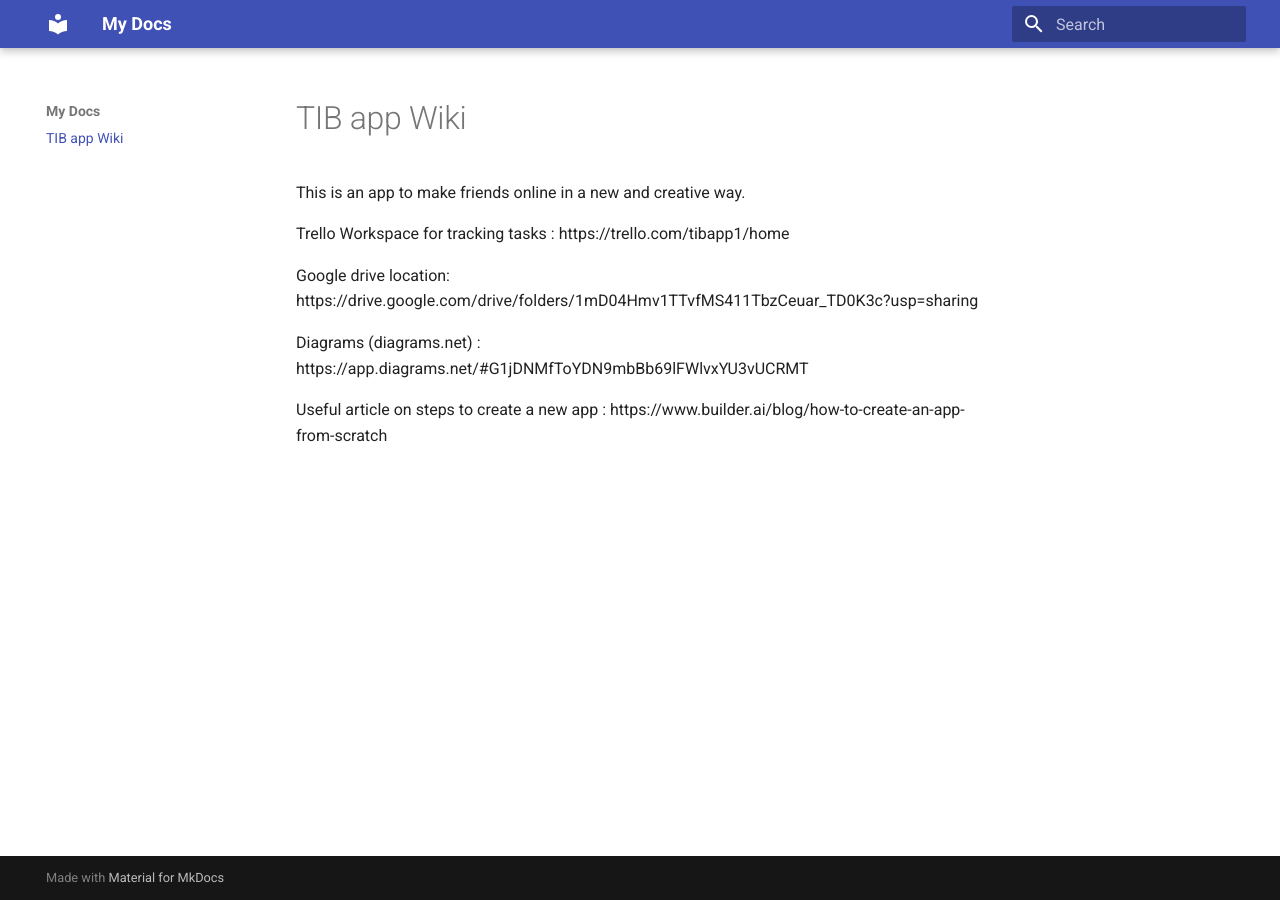
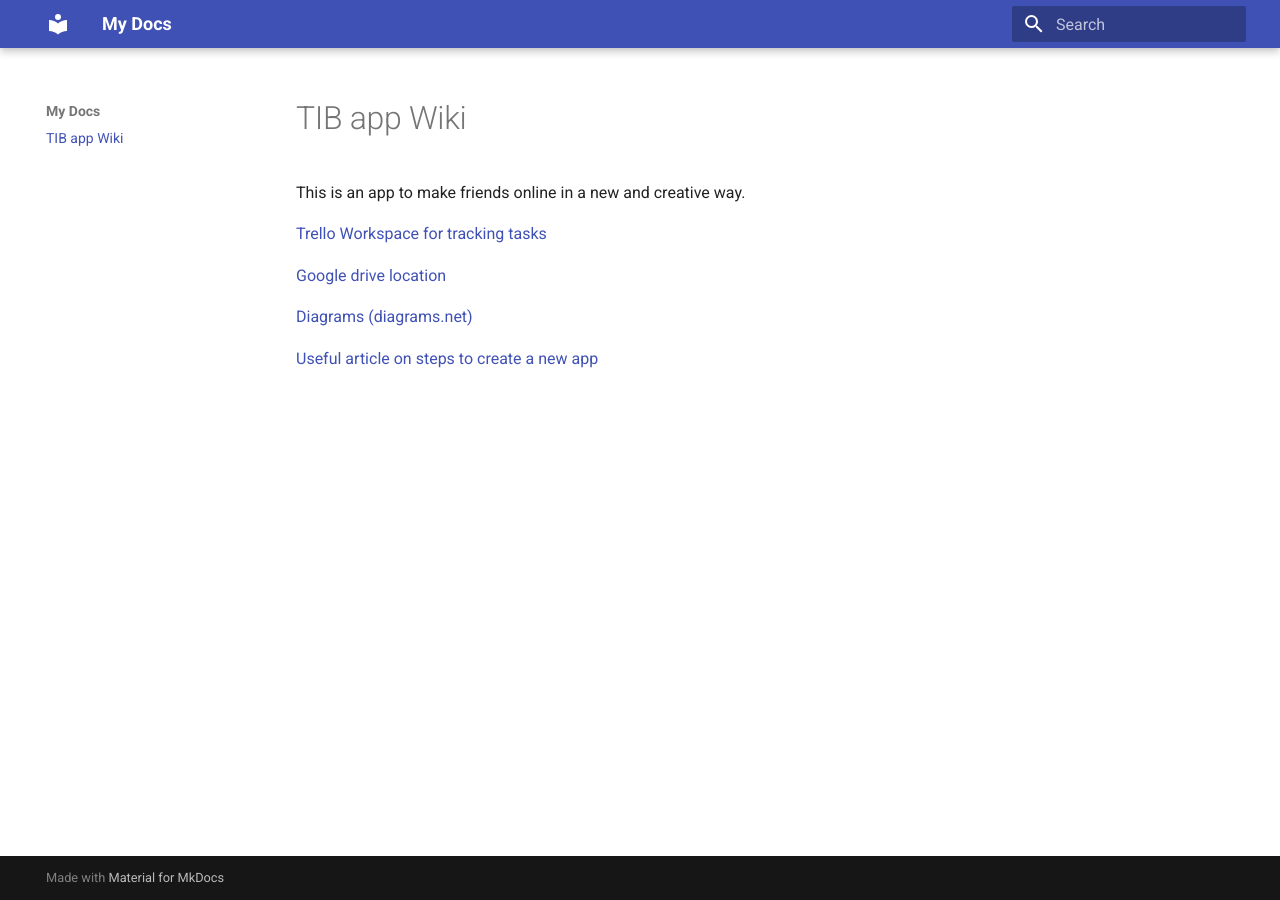
Before and after one commit to vineet3996/tib-wiki, an MkDocs documentation site: the page built from docs/index.md, in a window 1280 px wide. Built offline with MkDocs 1.6.1 and Material for MkDocs 9.7.7, drawn with Linux system fonts in a browser that asks for light colours.

Commit message:
fixed links

```diff
--- a/docs/index.md
+++ b/docs/index.md
@@ -2,10 +2,10 @@
 
 This is an app to make friends online in a new and creative way.
 
-Trello Workspace for tracking tasks : https://trello.com/tibapp1/home
+[Trello Workspace for tracking tasks](https://trello.com/tibapp1/home)
 
-Google drive location: https://drive.google.com/drive/folders/1mD04Hmv1TTvfMS411TbzCeuar_TD0K3c?usp=sharing
+[Google drive location](https://drive.google.com/drive/folders/1mD04Hmv1TTvfMS411TbzCeuar_TD0K3c?usp=sharing)
 
-Diagrams (diagrams.net) : https://app.diagrams.net/#G1jDNMfToYDN9mbBb69lFWlvxYU3vUCRMT
+[Diagrams (diagrams.net)](https://app.diagrams.net/#G1jDNMfToYDN9mbBb69lFWlvxYU3vUCRMT)
 
-Useful article on steps to create a new app : https://www.builder.ai/blog/how-to-create-an-app-from-scratch
+[Useful article on steps to create a new app](https://www.builder.ai/blog/how-to-create-an-app-from-scratch)
```
